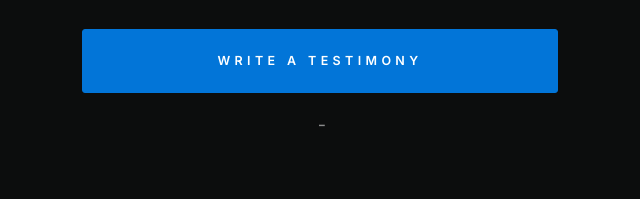
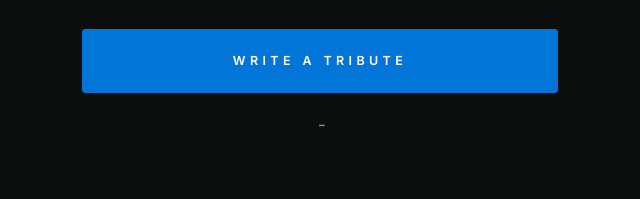
Before and after one commit to bryan-me/essel.com, a plain HTML site: page index.html in a window 1280 px wide. Shown: the part 7746-7945 px from the top of the page, 318-958 px from the left. Drawn offline with Linux system fonts and the light colour scheme.

Commit message:
Add files via upload

```diff
--- a/index.html
+++ b/index.html
@@ -610,7 +610,7 @@
                     <div class="btn-wrap">
                         <a href="https://esselemmanuel.blogspot.com" class="btn btn--primary" target="_blank">
 
-                            Write A Testimony
+                            Write A Tribute
                         </a>
                     </div> -
                 </div>
```
